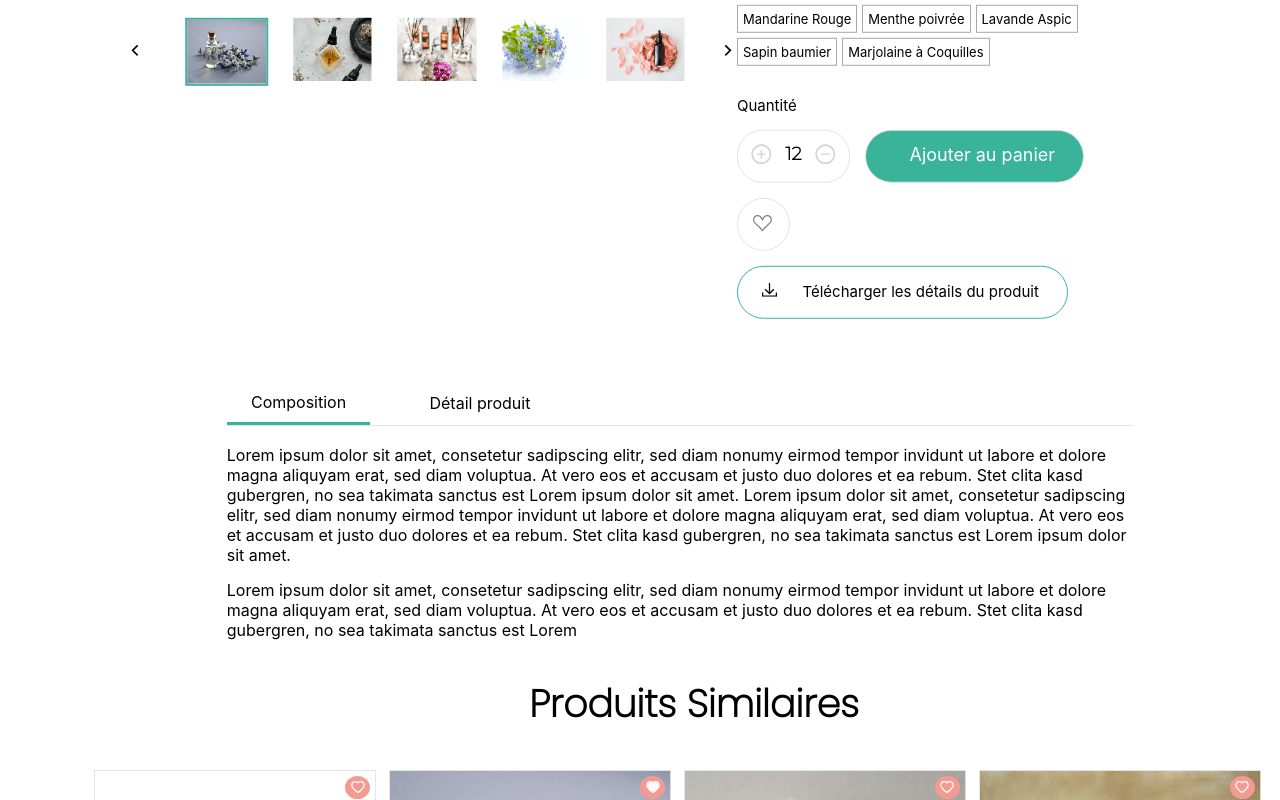
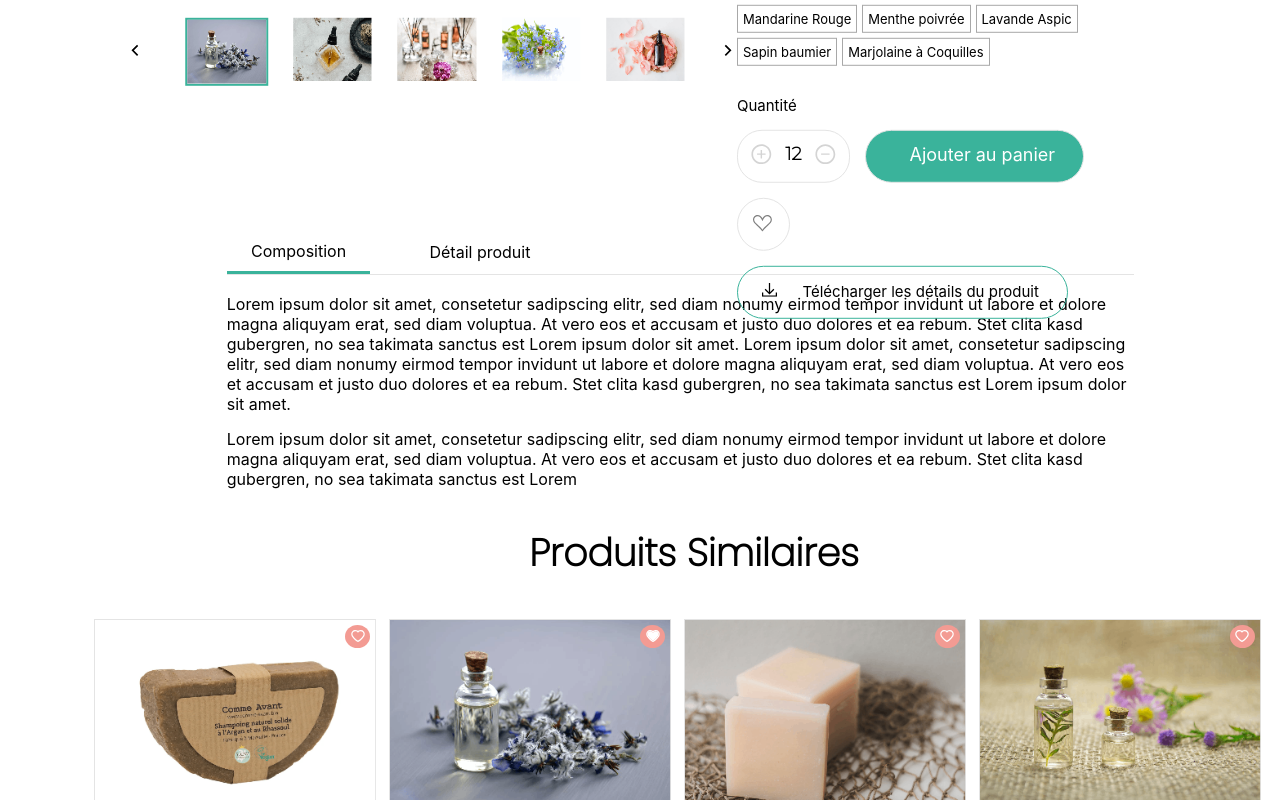
Before and after one commit to yassine121212/Template, a React (Vite) app: page / in a window 1280 px wide. Shown: the part 594-1394 px from the top of the page. Built offline with nearby package versions, Linux system fonts and the light colour scheme.

Commit message:
fix items

```diff
--- a/src/components/Description/Description.scss
+++ b/src/components/Description/Description.scss
@@ -1,5 +1,5 @@
 .globaldesc{
-     margin-top: 2cm;
+     margin-top: -2cm;
      max-width: 25cm;
      height: 6cm;
     margin-left: 5.5cm;
--- a/src/components/Product/Product.jsx
+++ b/src/components/Product/Product.jsx
@@ -25,7 +25,7 @@ const Images=[
 const Product = () => {
   const [selectedimg, setselectedimg] = useState(Images[0])
   const [countPro, setcountPro] = useState(12);
-   const { countpanier,setcountpanier } = useContext(Context);
+   const {setcountpanier } = useContext(Context);
 
   useEffect(() => {
       if(selectedimg==undefined){
--- a/src/components/Product/Product.scss
+++ b/src/components/Product/Product.scss
@@ -30,6 +30,7 @@
                     transform: translateX(0.7cm);
                     padding-top: 0.5cm;
                      .forotherimg{
+                        cursor: pointer;
                         height: 1.7cm;
                         width: 2.1cm;
                     }
```
